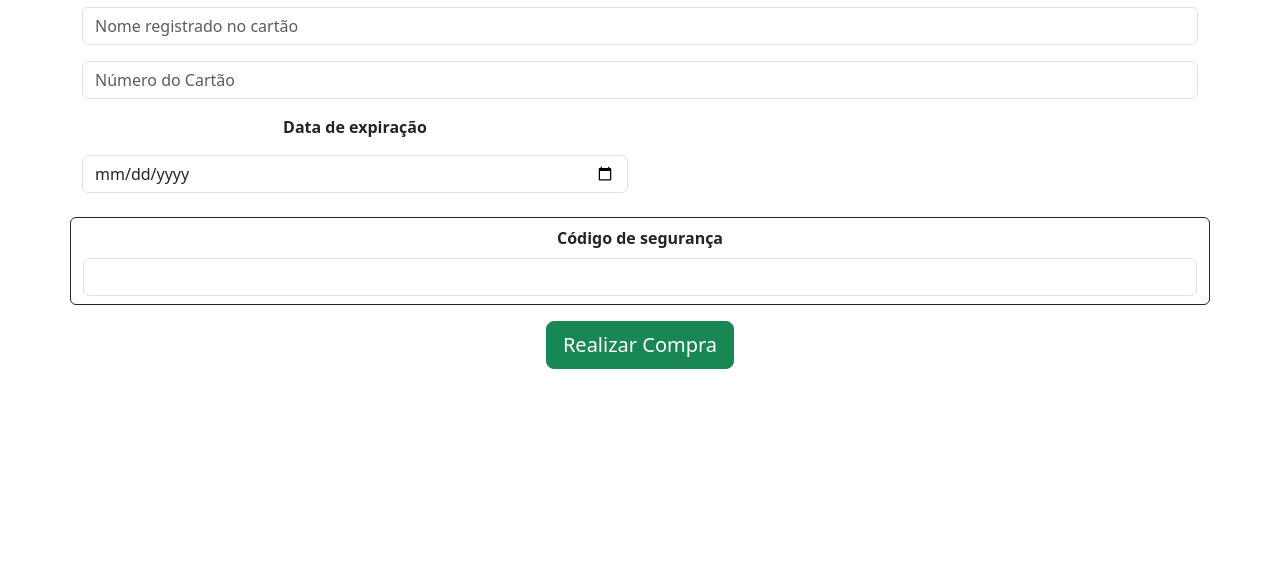
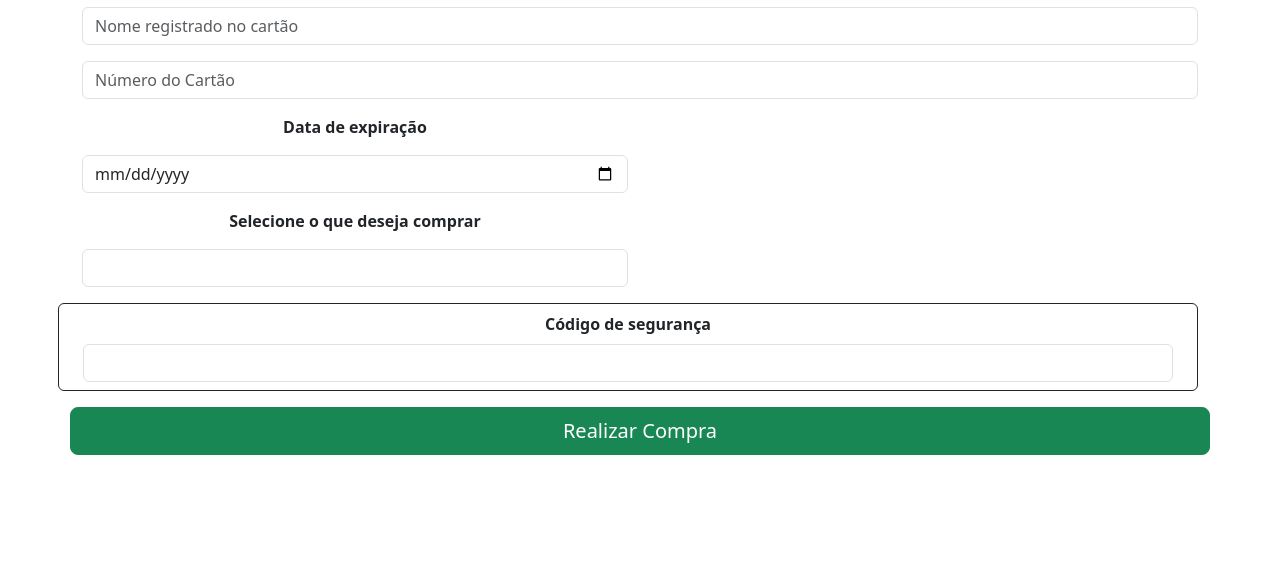
Before and after one commit to diddytnk/Vendacil, a PHP site: the page made by Vendacil/Sistema/Web 3/comprar.php in a window 1280 px wide. Shown: the part 187-769 px from the top of the page. Run offline with PHP 8.4, Linux system fonts and the light colour scheme.

Commit message:
comprar.php

```diff
--- a/Vendacil/Sistema/Web 3/comprar.php
+++ b/Vendacil/Sistema/Web 3/comprar.php
@@ -44,6 +44,18 @@
                 </div>
             </div>
 
+        <div class="row py-2">
+                <div class="col-md-6">
+                    <p> Selecione o que deseja comprar </p>
+                    <select class="form-control" name="especificacao" id="" required>
+                    <option value=""></option>
+                        <option value="Pato">Patos de brinquedo</option>
+                        <option value="Pelucia">Pelúcias</option>
+                        <option value="PercyJackson">Livro: Percy PercyJackson</option>
+                        <option value="PequenoPrincipe">Livro: O pequeno príncipe</option>
+                    </select>
+                </div>
+
 
 
 
```
